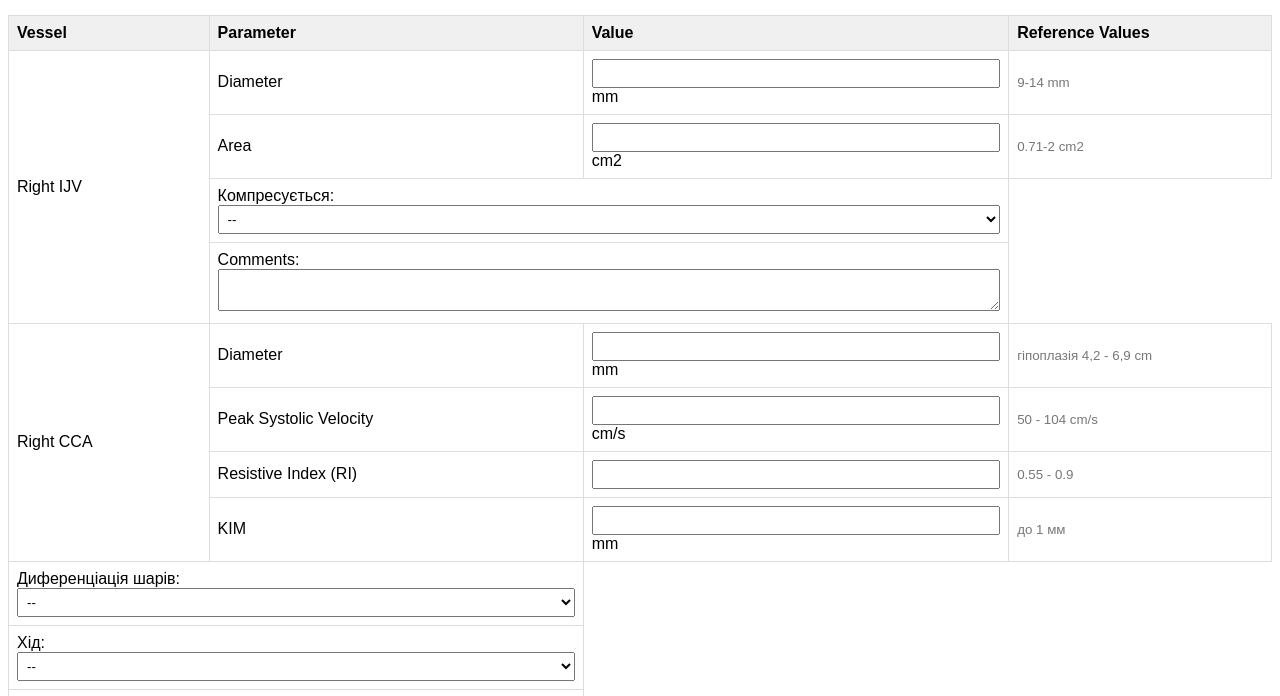
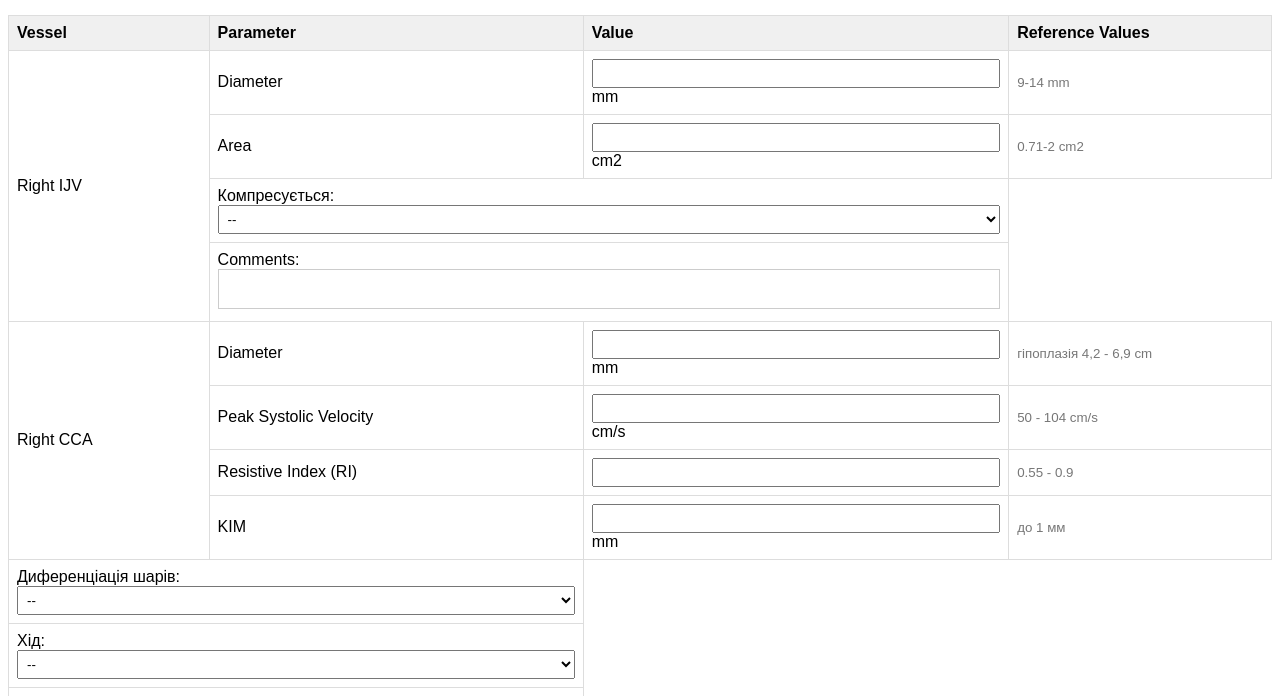
Before and after one commit to anastasiadmy/vesse, a plain HTML site: page index.html in a window 1280 px wide. Shown: the part 104-800 px from the top of the page. Drawn offline with Linux system fonts and the light colour scheme.

Commit message:
index.html

```diff
--- a/index.html
+++ b/index.html
@@ -3,7 +3,7 @@
 <head>
     <meta charset="UTF-8">
     <meta name="viewport" content="width=device-width, initial-scale=1.0">
-    <title>Form</title>
+    <title>Carotid & Vertebral Duplex Ultrasound Exam Form</title>
     <style>
         body {
             font-family: sans-serif;
@@ -555,4 +555,30 @@
                 </tr>
                 <tr>
                     <td colspan="2">Comments: <textarea name="left_eca_comments"></textarea></td>
+
+<style>
+textarea {
+  resize: none; /* Prevents manual resizing by the user */
+  overflow: hidden; /* Hides any content that overflows initially */
+  min-height: 40px; /* Set a minimum height to start with */
+  box-sizing: border-box; /* Include padding and border in the element's total width and height */
+  /* Add any other styling you want for the textarea */
+  padding: 5px; /* Example padding */
+  border: 1px solid #ccc; /* Example border */
+}
+</style>
+<script>
+
+const textareas = document.querySelectorAll('textarea');
+
+textareas.forEach(textarea => {
+  textarea.addEventListener('input', function() {
+    this.style.height = 'auto'; // Reset height to auto to recalculate
+    this.style.height = (this.scrollHeight) + 'px'; // Set height to scrollHeight
+  });
+
+  // Set initial height on page load (for content that might already be there)
+  textarea.style.height = (textarea.scrollHeight) + 'px';
+});
+</script>
                 </tr>
```
